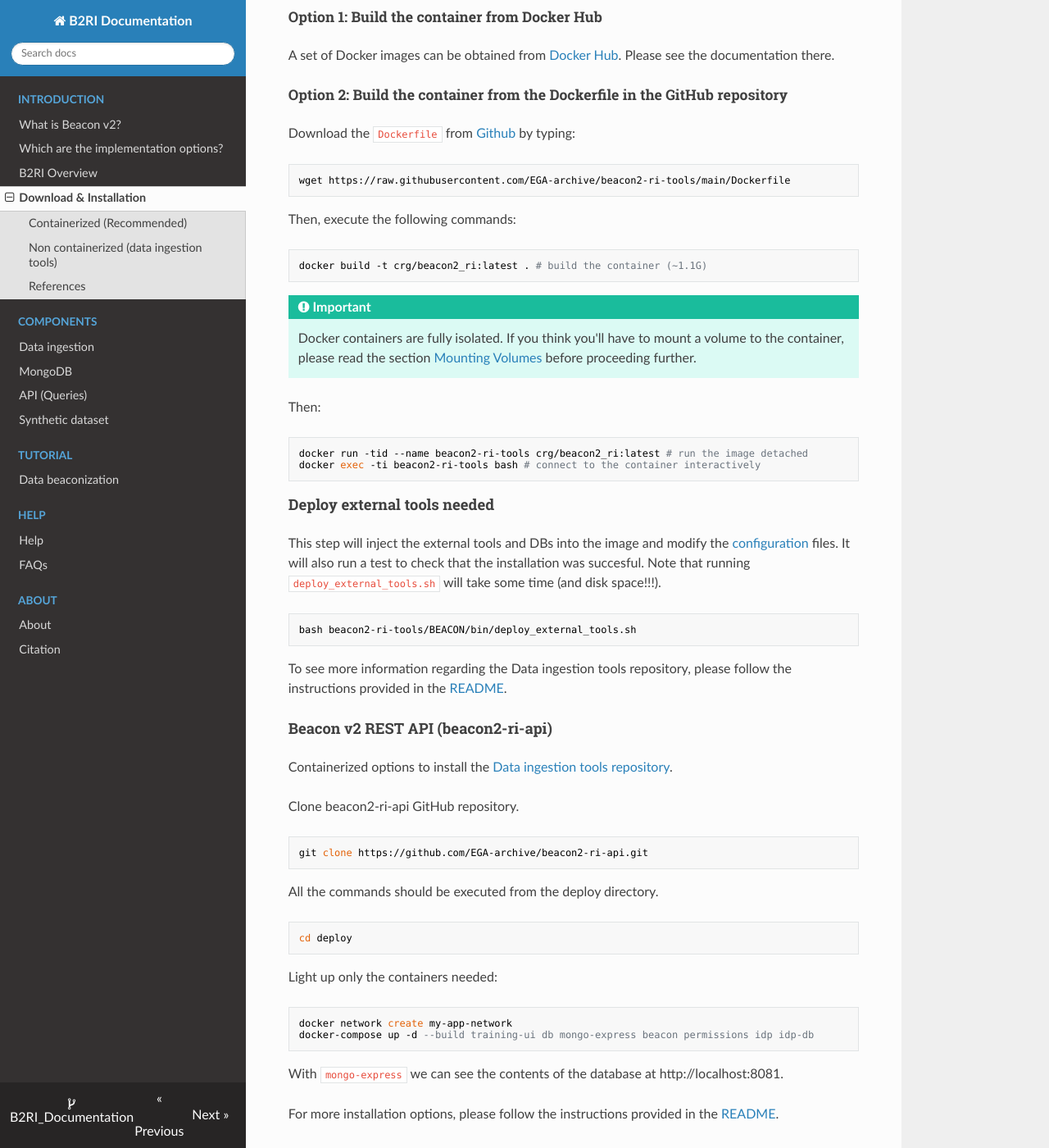
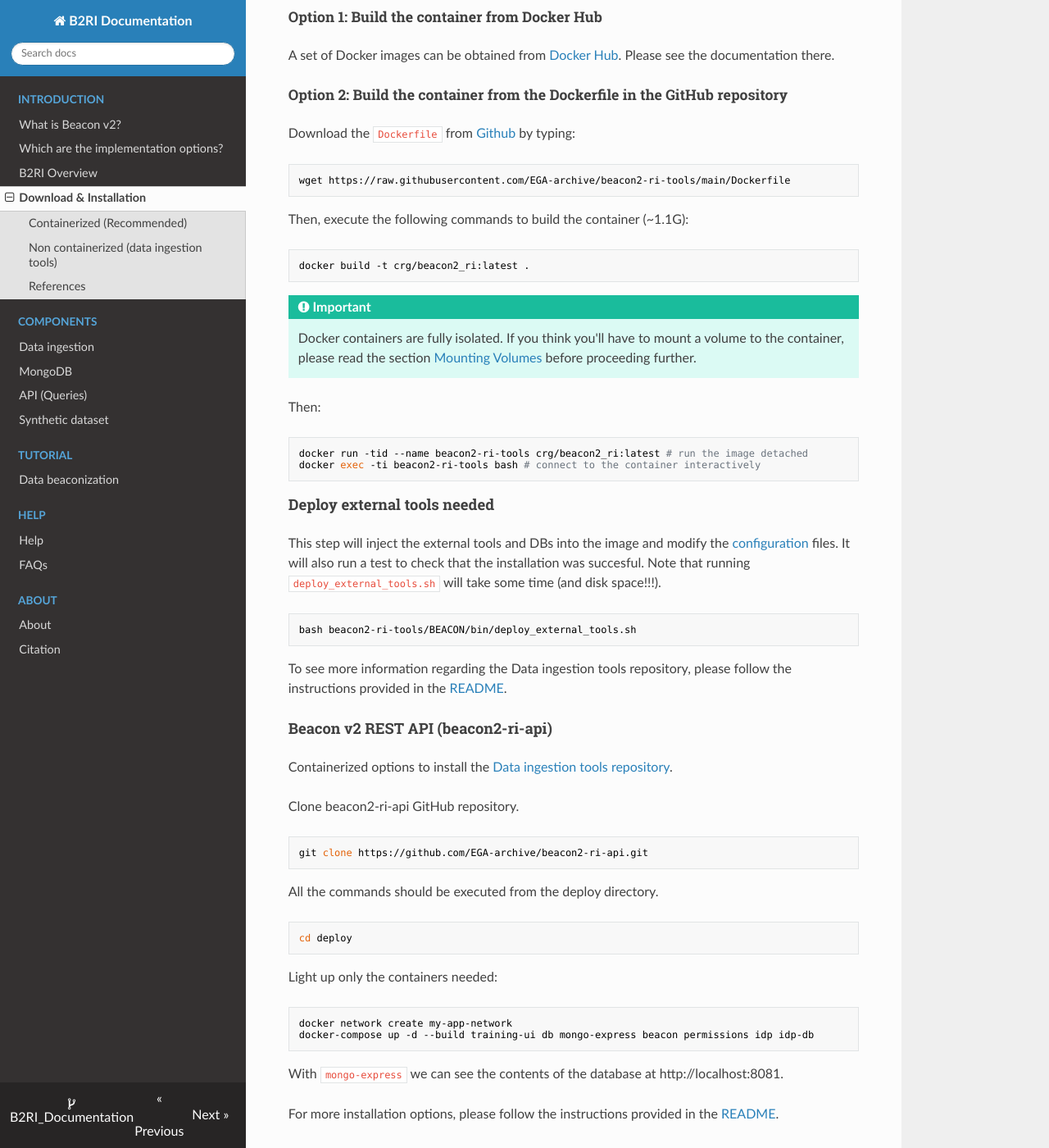
Before and after one commit to ga4gh-beacon/B2RI_Documentation, an MkDocs documentation site: the page built from docs/download-and-installation.md, in a window 1280 px wide and 1400 px high, scrolled down 1873 px. Shown: the whole window at 82% size. Built offline with MkDocs 1.6.1, drawn with Linux system fonts in a browser that asks for light colours; nearby versions of some CDN libraries; some of the changed text lies outside the part shown.

Commit message:
download and installation, data beaconization and mkdocs updates

````diff
--- a/docs/download-and-installation.md
+++ b/docs/download-and-installation.md
@@ -24,7 +24,7 @@ Clone beacon2-ri-api GitHub repository.
 
 From now on, the commands should be executed from the deploy directory.
 
-    cd beacon2-ri-api /deploy
+    cd beacon2-ri-api/deploy
 
 Light up all the containers.
 
@@ -68,9 +68,9 @@ Download the `Dockerfile` from [Github](https://github.com/EGA-archive/beacon2-r
 
     wget https://raw.githubusercontent.com/EGA-archive/beacon2-ri-tools/main/Dockerfile
 
-Then, execute the following commands:
+Then, execute the following commands to build the container (~1.1G):
 
-    docker build -t crg/beacon2_ri:latest . # build the container (~1.1G)
+    docker build -t crg/beacon2_ri:latest .
 
 !!! Important
     Docker containers are fully isolated. If you think you'll have to mount a volume to the container, please read the section [Mounting Volumes](https://docs.docker.com/storage/volumes/) before proceeding further.
@@ -102,8 +102,10 @@ All the commands should be executed from the deploy directory.
 
 Light up only the containers needed:
 
-    docker network create my-app-network
-    docker-compose up -d --build training-ui db mongo-express beacon permissions idp idp-db
+```bash
+docker network create my-app-network
+docker-compose up -d --build training-ui db mongo-express beacon permissions idp idp-db
+```
 
 With `mongo-express` we can see the contents of the database at http://localhost:8081.
 
@@ -150,8 +152,10 @@ Now join the 5 parts by typing (note that momentarily we'll be using ~128G):
 
 OK, everything ready to untar the file:
 
-    tar -xvf beacon2_data.tar.gz
-    cd snpeff/v5.0 ; ln -s GRCh38.99 hg38 # In case the symbolic link does not exist already
+``` bash
+tar -xvf beacon2_data.tar.gz
+cd snpeff/v5.0 ; ln -s GRCh38.99 hg38 # In case the symbolic link does not exist already
+```
 
 *NB*: Feel free now to erase ```beacon2_data.tar.gz``` if needed.
 
--- a/mkdocs.yml
+++ b/mkdocs.yml
@@ -1,7 +1,7 @@
 site_name: 'B2RI Documentation'
 site_description: 'Beacon v2 Reference Implementation Documentation'
 site_author: 'Manuel Rueda, PhD'
-copyright: '&copy; Copyright 2021-2022, B2RI Documentation Contributors'
+copyright: '&copy; Copyright 2022-2023, B2RI Documentation Contributors'
 repo_name: 'B2RI_Documentation'
 
 extra_css: [css/theme_overrides.css]
````
Also changed, not shown: docs/tutorial-data-beaconization.md (+4 -4 lines).
